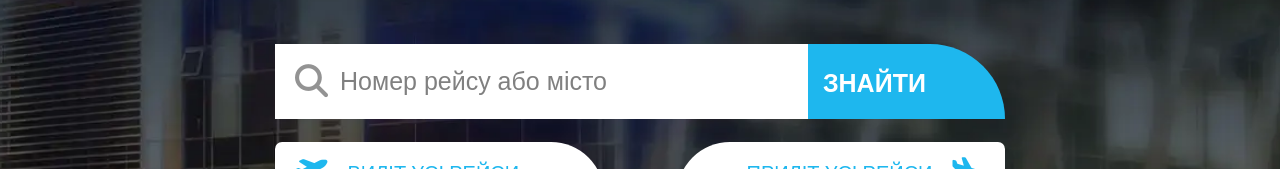
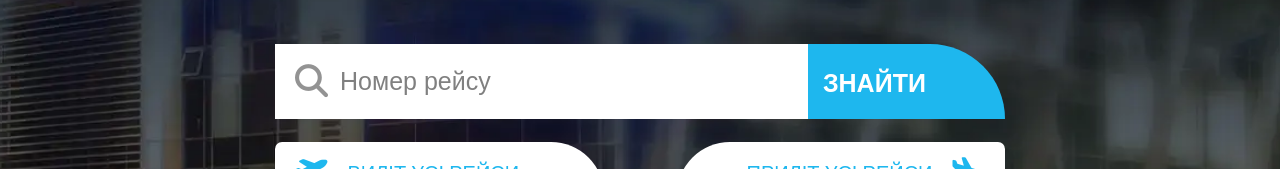
Before and after one commit to Kosaniak21/airport-project-react, a React app: page / in a window 1280 px wide. Shown: the part 239-408 px from the top of the page. Built offline with nearby package versions, Linux system fonts and the light colour scheme; a web font is replaced by a local one.

Commit message:
eslint problems

```diff
--- a/src/component/flights/flights-page/flight-table/flights-list/FlightsList.jsx
+++ b/src/component/flights/flights-page/flight-table/flights-list/FlightsList.jsx
@@ -1,11 +1,11 @@
 import React, { memo, useState, useEffect, useRef } from 'react';
 import { useSelector } from 'react-redux';
+import PropTypes from 'prop-types';
+import dayjs from 'dayjs';
 import {
   isPendingSelector,
   sortedFlightsListSelector,
 } from '../../../../../redux-store/flights.selectors';
-import dayjs from 'dayjs';
-import PropTypes from 'prop-types';
 import './flightslist.scss';
 import FlightsListItem from './flights-list-items/FllightsListItem';
 
@@ -18,7 +18,6 @@ const FlightsList = ({ rowHeight, visibleRows, searchNumber, direction, searchDa
     let sortedFlights = sortedFlightsListSelector(state);
     if (searchNumber) {
       sortedFlights = sortedFlights.filter(el => {
-        console.log(el, el.codeShare, searchNumber);
         return el.number === searchNumber;
       });
     }
--- a/src/component/header/Header.jsx
+++ b/src/component/header/Header.jsx
@@ -1,11 +1,11 @@
 import React, { useState } from 'react';
+import { Link } from 'react-router-dom';
 import plane from './../../images/plane.jpg';
 import logo from './../../images/logo.png';
 import hotels from './../../images/Hotels.jpg';
 import vip from './../../images/vip.jpg';
 import './header.scss';
 import HeaderLinkElem from './header-components/HeaderLinkElem';
-import { Link } from 'react-router-dom';
 import HeaderNav from './header-components/HeaderNav';
 
 const Header = () => {
--- a/src/component/header/header-components/HeaderLinkElem.jsx
+++ b/src/component/header/header-components/HeaderLinkElem.jsx
@@ -2,7 +2,7 @@ import React from 'react';
 import PropTypes from 'prop-types';
 
 const HeaderLinkElem = React.memo(({ labelText, activeCheckbox, handleCheckboxChange, idNum }) => {
-  let id = `link-element${idNum}`;
+  const id = `link-element${idNum}`;
   return (
     <>
       <input
--- a/src/component/header/header-components/HeaderNav.jsx
+++ b/src/component/header/header-components/HeaderNav.jsx
@@ -1,8 +1,7 @@
 import React from 'react';
 import PropTypes from 'prop-types';
 
-const HeaderNav = ({ img, title, subtitle, btnText }) => {
-  return (
+const HeaderNav = ({ img, title, subtitle, btnText }) => (
   <nav>
     <img src={img} alt="plane" />
     <h4>{title}</h4>
@@ -10,7 +9,6 @@ const HeaderNav = ({ img, title, subtitle, btnText }) => {
     <a>{btnText}</a>
   </nav>
 );
-};
 
 HeaderNav.propTypes = {
   title: PropTypes.string.isRequired,
--- a/src/component/search/SearchForm.jsx
+++ b/src/component/search/SearchForm.jsx
@@ -24,17 +24,17 @@ const SearchForm = ({ searchNumber }) => {
         });
       };
     }
-  }, []);
+  }, [searchNumber]);
 
   return (
     <div className="search-form">
       <h1>ПОШУК РЕЙСУ</h1>
       <div className="search-form-block">
-        <i className="fa-solid fa-magnifying-glass"></i>
+        <i className="fa-solid fa-magnifying-glass" />
         <input
           className="search-form-input"
           type="text"
-          placeholder={searchNumber ? '' : 'Номер рейсу або місто'}
+          placeholder={searchNumber ? '' : 'Номер рейсу'}
           ref={inputRef}
         />
         <Link to={`/departure${search}`} className="search-form-btn">
```
Also changed, not shown: src/component/footer/Footer.jsx (+4 -4 lines). Lines whose indentation alone changed are shown as unchanged.
